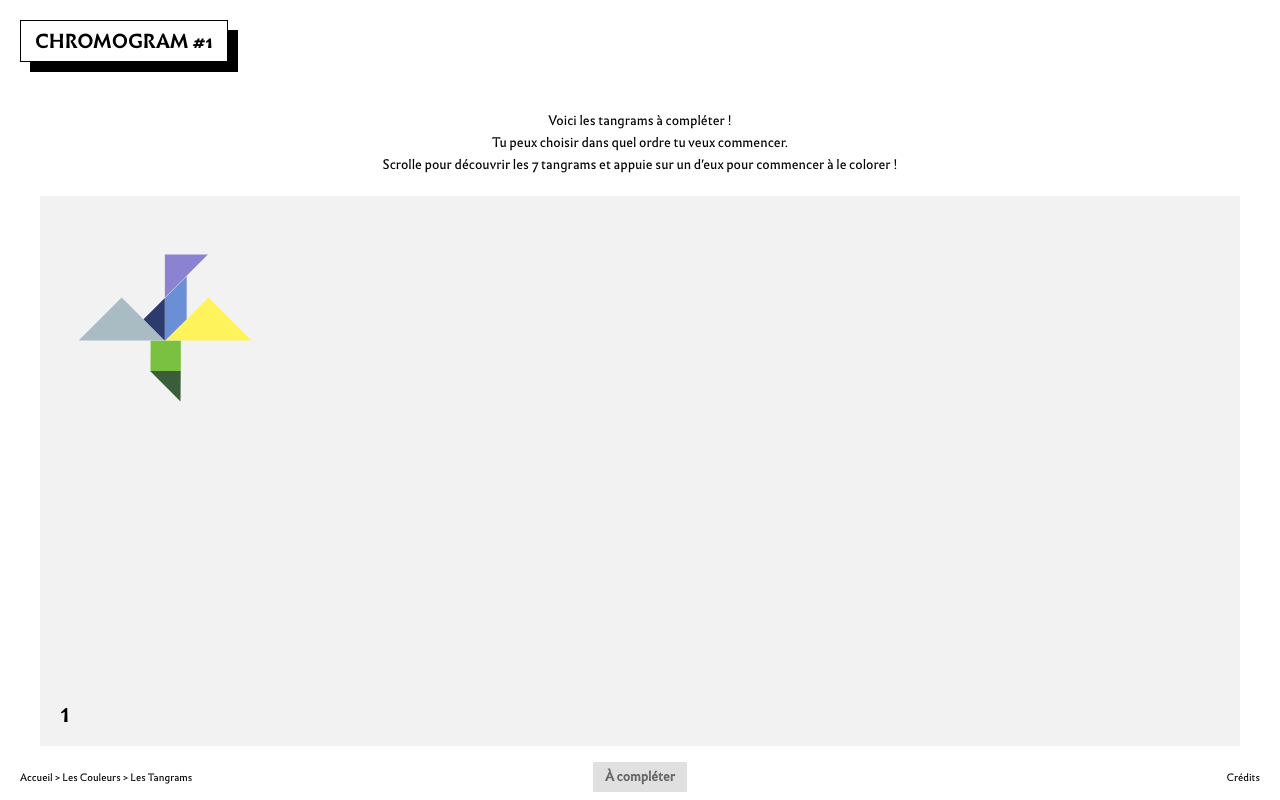
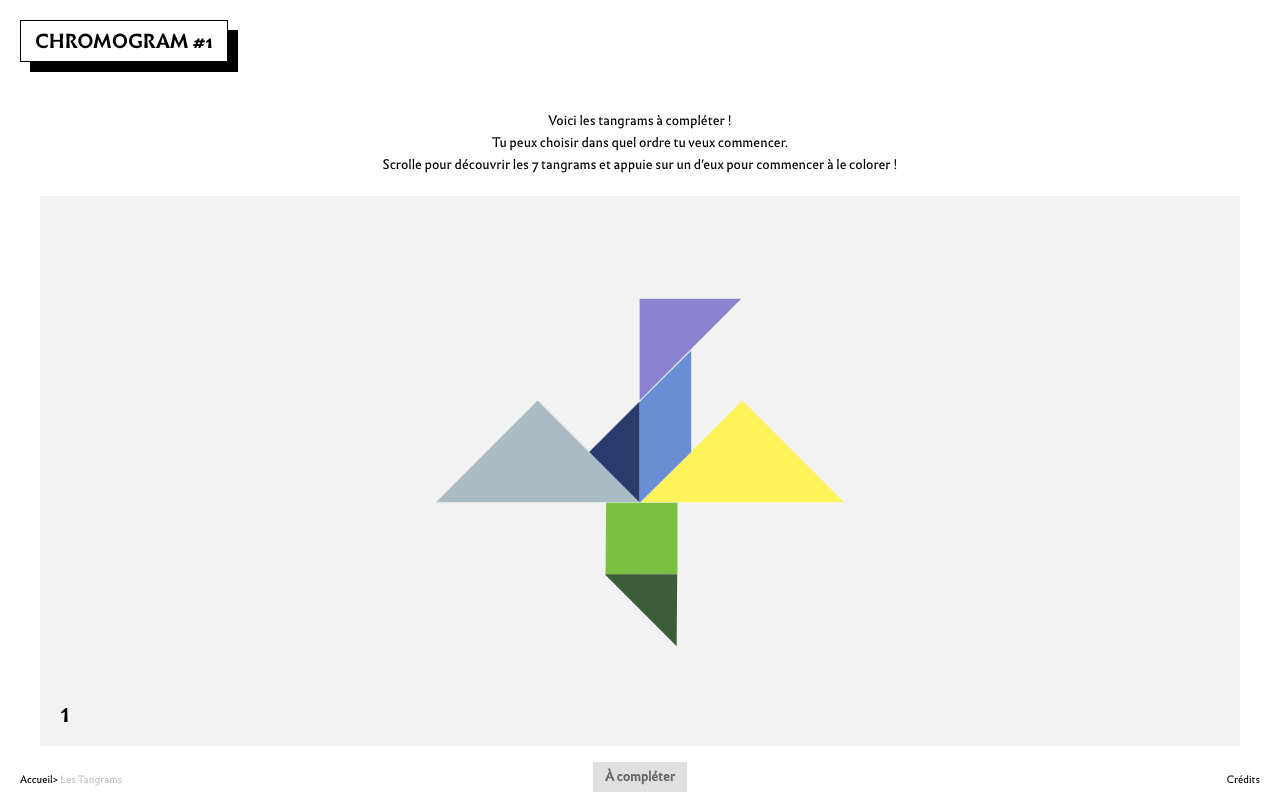
Before and after one commit to theopaolo/tangram-app, a SvelteKit app: page /puzzles in a window 1280 px wide. Shown: the top 800 px of the page. Built offline with nearby package versions, Linux system fonts and the light colour scheme.

Commit message:
add puzzle pieces slot outline, fix success-message ui

```diff
--- a/src/lib/AideContent.svelte
+++ b/src/lib/AideContent.svelte
@@ -1,10 +1,9 @@
 <script>
     import { browser } from '$app/environment';
+    import { PIECES_DATA } from '$lib/piecesData';
     import { isAideOpen } from '$lib/stores/aideStore.js';
     import { onDestroy, onMount, tick } from 'svelte';
-	import { fade, fly } from 'svelte/transition';
-
-	import { PIECES_DATA } from '$lib/piecesData';
+    import { fade, fly } from 'svelte/transition';
 
 	const TOTAL_BARS = 51;
 	const COLORS = [
--- a/src/routes/+page.svelte
+++ b/src/routes/+page.svelte
@@ -1,6 +1,6 @@
 <script>
+	import { goto } from '$app/navigation';
 	import { onMount } from 'svelte';
-	import { goto } from '$app/navigation';
 
 	let gsap; // SSR-safe
 
@@ -259,8 +259,8 @@
 
 	<div class="controls fixed right-[50px] bottom-[35px] z-20">
 		<div
-			on:click={handleBt1}
-			on:touchstart={handleBt1}
+			onclick={handleBt1}
+			ontouchstart={handleBt1}
 			class="bt1 text-bouton inf-bold z-10 w-fit border bg-white px-[15px] py-[7px] tracking-[4%] drop-shadow-[var(--my-drop-shadow)]"
 		>
 			ENTRER
--- a/src/routes/puzzle/[id]/+page.svelte
+++ b/src/routes/puzzle/[id]/+page.svelte
@@ -1,19 +1,28 @@
 <script>
   import { browser } from '$app/environment';
+  import { goto } from '$app/navigation';
   import { page } from '$app/stores';
-  import { goto } from '$app/navigation';
   import { onMount } from 'svelte';
+  import { fly } from 'svelte/transition';
   import createInteractionHandler from '../../../lib/interaction.js';
+
+  import Breadcrumb from '$lib/Breadcrumb.svelte';
+  import { getPuzzleById, PIECES_DATA, PIECES_DATA_WITH_VIEWBOX } from '$lib/puzzleData.js';
   import {
-    getTriangleSimilarityGroups,
+  	areInterchangeable,
   	checkRotationMatch,
-    areInterchangeable,
   	debugLog,
-    createDebugState,
   	initializeDebugMode
   } from '../../../lib/puzzleDebug.js';
-  import { getPuzzleById, PIECES_DATA, PIECES_DATA_WITH_VIEWBOX } from '$lib/puzzleData.js';
 
+
+  // Breadcrumb items
+  const breadcrumbItems = [
+    { label: 'Accueil', href: '/' },
+    { label: 'Scanner', href: '/start' },
+    { label: 'Les Tangrams', href: '/puzzles' },
+    { label: 'Nom du tangram', disabled: true }
+  ];
   // Get puzzle ID from URL params
   const puzzleId = $derived($page.params.id);
   const currentPuzzle = $derived(getPuzzleById(puzzleId));
@@ -515,18 +524,11 @@
     pointer-events: none;
   }
 
-  .target-outline.magnetic-target {
-    animation: magneticGlow 0.8s ease-in-out infinite alternate;
+  .target-outline.magnetic-target svg polygon {
+    stroke: #1c1c1c;
+    opacity: 0.25;
   }
 
-  @keyframes magneticGlow {
-    0% {
-      filter: drop-shadow(0 0 5px rgba(76, 175, 80, 0.6));
-    }
-    100% {
-      filter: drop-shadow(0 0 15px rgba(76, 175, 80, 0.9));
-    }
-  }
   .tangram-piece {
      transition: transform 0.2s;
      will-change: transform;
@@ -579,9 +581,9 @@
   }
 
   .tangram-piece.active .tangram-piece-svg polygon {
-    stroke: rgba(0, 0, 0, 0.2);
+    /* stroke: rgb(191, 191, 191);
     stroke-width: 1;
-    filter: drop-shadow(10px 10px 10px rgba(0, 0, 0, 0.9));
+    filter: drop-shadow(4px 8px 0px rgb(191, 191, 191)); */
     will-change: transform;
   }
 
@@ -612,6 +614,14 @@
     cursor: grabbing;
   }
 
+  .container-piece.is-placeholder {
+    cursor: default;
+  }
+
+  .container-piece.is-placeholder svg {
+    pointer-events: none;
+  }
+
   .container-piece svg {
     pointer-events: auto;
     height: 100%;
@@ -620,15 +630,18 @@
     touch-action: none;
   }
   .success-message {
-    /* position: fixed;
-    top: 50%;
+      position: fixed;
+      top: 80%;
       left: 50%;
       transform: translate(-50%, -50%);
-    background: #4CAF50;
+      background: #000;
       color: white;
-    padding: 2rem;
-    border-radius: 8px;
-    z-index: 2000; */
+      padding: 2rem 1rem;
+      padding-bottom: 1rem;
+      font-size: 1rem;
+      z-index: 2000;
+      text-align: center;
+      min-width: max-content;
   }
 
   .action-buttons {
@@ -701,16 +714,11 @@
 <div class="top-5 left-5  fixed title z-10 w-max text-title inf-bold mx-auto w-fit bg-white border py-1 px-[14px] tracking-[4%] drop-shadow-[var(--my-drop-shadow)]">CHROMOGRAM #1</div>
 <div class="top-2 right-5 fixed z-10 text-inter inf-bold">?</div>
 
-  <div class="z-10 bottom-3.5 left-5 fixed text-mini" >Accueil > Les Couleurs > Les Tangrams</div>
-  <div class="z-10 fixed text-mini bottom-3.5 right-5" >Crédits</div>
-
   <div class="z-10 top-25 left-5 fixed text-11" >
     1. Fais glisser une des formes du bas vers le tangram.<br/>
     2. Appuie sur la forme pour la faire pivoter.<br/>
     3. Dépose la forme à son emplacement.<br/>
 </div>
-
-
 
 
 <div class="puzzle-wrapper" onpointerdown={unlockAudio}>
@@ -738,7 +746,7 @@
           --scaleX: 1;"
         >
         <svg class="tangram-piece-svg" viewBox={pieceData.viewBox}>
-          <polygon points={pieceData.points} fill="#000" opacity="0.1" stroke="{isMagneticTarget ? '#4CAF50' : '#555'}" stroke-width="{isMagneticTarget ? '3' : '2'}" stroke-dasharray="5,5" />
+          <polygon points={pieceData.points} fill="#000" opacity="0.1" stroke="#555" stroke-width="2" />
         </svg>
       </div>
     {/each}
@@ -778,20 +786,36 @@
   {/if}
 
   <div class="pieces-container" bind:this={piecesContainer}>
-    {#each pieces.filter(p => p.inContainer) as piece (piece.id)}
+    {#each pieces as piece (piece.id)}
       {@const pieceData = PIECES_DATA_WITH_VIEWBOX[piece.id]}
-        <div class="container-piece relative z-1">
+        <div class="container-piece relative z-1" class:is-placeholder={!piece.inContainer}>
           <svg viewBox={pieceData.viewBox}>
-            <polygon use:draggable={{ pieceId: piece.id }} points={pieceData.points} fill={pieceData.color} />
+            <polygon
+              use:draggable={piece.inContainer && { pieceId: piece.id }}
+              points={pieceData.points}
+              fill={piece.inContainer ? pieceData.color : 'transparent'}
+              stroke={piece.inContainer ? 'none' : pieceData.color}
+              stroke-width={piece.inContainer ? '0' : '2'}
+              vector-effect="non-scaling-stroke"
+              pointer-events={piece.inContainer ? 'auto' : 'none'}
+            />
           </svg>
         </div>
-
     {/each}
   </div>
 
+<footer class="fixed bottom-0 left-0 z-40 flex w-full items-center justify-between px-5 py-3">
+	<Breadcrumb items={breadcrumbItems} />
+</footer>
 
   {#if puzzleSolved}
-    <div class="success-message absolute bottom-5">Super ! Tu as complété ce tangram !</div>
+    <div class="success-message" transition:fly={{ y: 20, duration: 300 }}>
+      <button class="absolute top-2 right-2 text-white" onclick={() => puzzleSolved = false}>✕</button>
+      <p> Bravo ! Tu as complété le tangram !</p>
+      <div class="mt-2">
+          <button class="bg-white text-black p-2 px-4 text-xs" onclick={() => goto('/puzzles')}>Retour à la liste des tangrams</button>
+      </div>
+    </div>
   {/if}
 
     <!-- Debug Panel - Only shown when DEBUG_MODE is true -->
--- a/src/routes/puzzles/+page.svelte
+++ b/src/routes/puzzles/+page.svelte
@@ -1,11 +1,12 @@
 <script>
   import { goto } from '$app/navigation';
+  import Breadcrumb from '$lib/Breadcrumb.svelte';
   import { getAllPuzzles, PIECES_DATA_WITH_VIEWBOX } from '$lib/puzzleData.js';
 
   const puzzles = getAllPuzzles();
 
   // Calculate preview scale for puzzle cards
-  function calculatePreviewScale(puzzleData) {
+  function calculatePreviewScale(puzzleData, containerWidth = null, containerHeight = null) {
     // Get transformed points for all pieces
     const allVertices = puzzleData.flatMap(pieceState => {
       const pieceData = PIECES_DATA_WITH_VIEWBOX[pieceState.id];
@@ -33,13 +34,16 @@
 
     const puzzleWidth = bounds.maxX - bounds.minX;
     const puzzleHeight = bounds.maxY - bounds.minY;
-    const previewSize = 220; // Available space in preview
 
-    return Math.min(previewSize / puzzleWidth, previewSize / puzzleHeight) * 0.8;
+    // Use container dimensions if provided, otherwise use window width as fallback
+    const availableWidth = containerWidth || (typeof window !== 'undefined' ? window.innerWidth - 80 : 350); // 80px for padding and margins
+    const availableHeight = containerHeight || 520; // Leave some margin from 550px container height
+
+    return Math.min(availableWidth / puzzleWidth, availableHeight / puzzleHeight) * 0.8;
   }
 
   // Calculate preview position for puzzle pieces
-  function calculatePreviewPosition(piece, puzzleData, scale) {
+  function calculatePreviewPosition(piece, puzzleData, scale, containerWidth = null, containerHeight = null) {
     // Get transformed points for all pieces to find bounds
     const allVertices = puzzleData.flatMap(pieceState => {
       const pieceData = PIECES_DATA_WITH_VIEWBOX[pieceState.id];
@@ -67,8 +71,12 @@
 
     const centerX = (bounds.minX + bounds.maxX) / 2;
     const centerY = (bounds.minY + bounds.maxY) / 2;
-    const previewCenterX = 125; // Half of 250px preview width
-    const previewCenterY = 125; // Half of 250px preview height
+
+    // Use dynamic center coordinates based on container dimensions
+    const availableWidth = containerWidth || (typeof window !== 'undefined' ? window.innerWidth - 80 : 350);
+    const availableHeight = containerHeight || 520;
+    const previewCenterX = availableWidth / 2;
+    const previewCenterY = availableHeight / 2;
 
     return {
       x: (piece.x - centerX) * scale + previewCenterX,
@@ -79,6 +87,12 @@
   function selectPuzzle(id) {
     goto(`/puzzle/${id}`);
   }
+
+	const breadcrumbItems = [
+		{ label: 'Accueil', href: '/' },
+		{ label: 'Les Tangrams', disabled: true }
+	];
+
 </script>
 
 <style>
@@ -179,42 +193,14 @@
     background: #e0e0e0;
     color: #666;
   }
-
-  /* .selection-header {
-    text-align: center;
-    padding: 2rem;
-    max-width: 600px;
-    margin: 0 auto;
-  }
-
-  .selection-header h2 {
-    font-size: 1.8rem;
-    font-weight: bold;
-    margin-bottom: 1rem;
-  }
-
-  .selection-header p {
-    font-size: 1rem;
-    line-height: 1.6;
-    color: #333;
-  }
-    */
 </style>
 
 <!-- Title -->
-<div class="">
-	<div
-		class="title text-title inf-bold fixed top-5 left-5 z-100 mx-aut w-max border bg-white px-[14px] py-1 tracking-[4%] drop-shadow-[var(--my-drop-shadow)] s-W8Sv8E2Q9PhB"
-	>
-		CHROMOGRAM #1
-	</div>
+
+<div class="title text-title inf-bold fixed top-5 left-5 z-100 mx-aut w-max border bg-white px-[14px] py-1 tracking-[4%] drop-shadow-[var(--my-drop-shadow)] s-W8Sv8E2Q9PhB">
+	CHROMOGRAM #1
 </div>
 
-<!-- Navigation breadcrumb -->
-<div class="z-100 bottom-3.5 left-5 fixed text-mini cursor-pointer">
-  Accueil > Les Couleurs > Les Tangrams
-</div>
-<div class="z-100 fixed text-mini bottom-3.5 right-5 cursor-pointer">Crédits</div>
 
 <!-- Puzzle Selection Screen -->
 <div class="p-5 mt-[90px]">
@@ -259,8 +245,8 @@
       </div>
     {/each}
   </div>
+</div>
 
-  <div class="text-center mt-8">
-    <p class="text-mini">Les autres Tangrams<br/>sont dessous</p>
-  </div>
-</div>
+<footer class="fixed bottom-0 left-0 z-40 flex w-full items-center justify-between px-5 py-3">
+	<Breadcrumb items={breadcrumbItems} />
+</footer>
```
Lines whose indentation alone changed are shown as unchanged.
